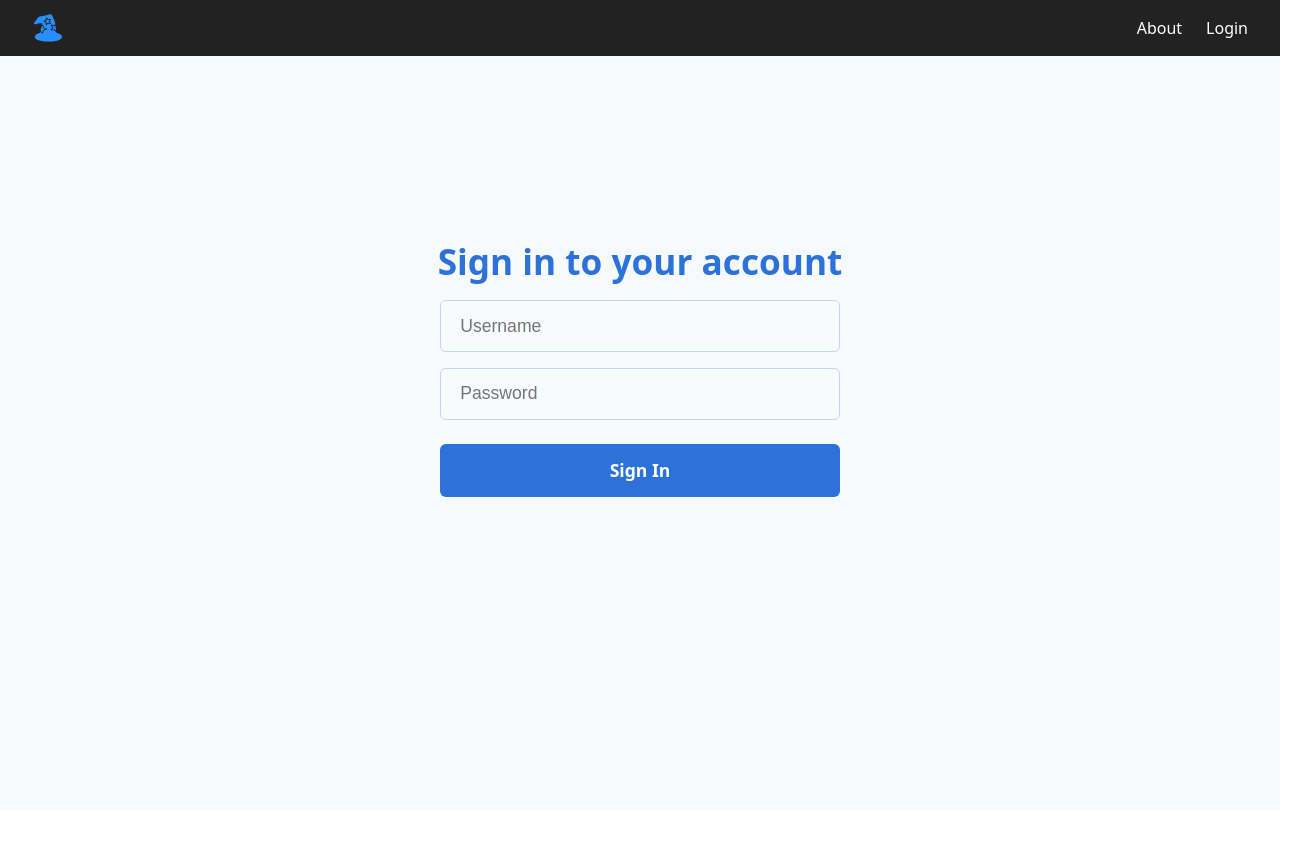
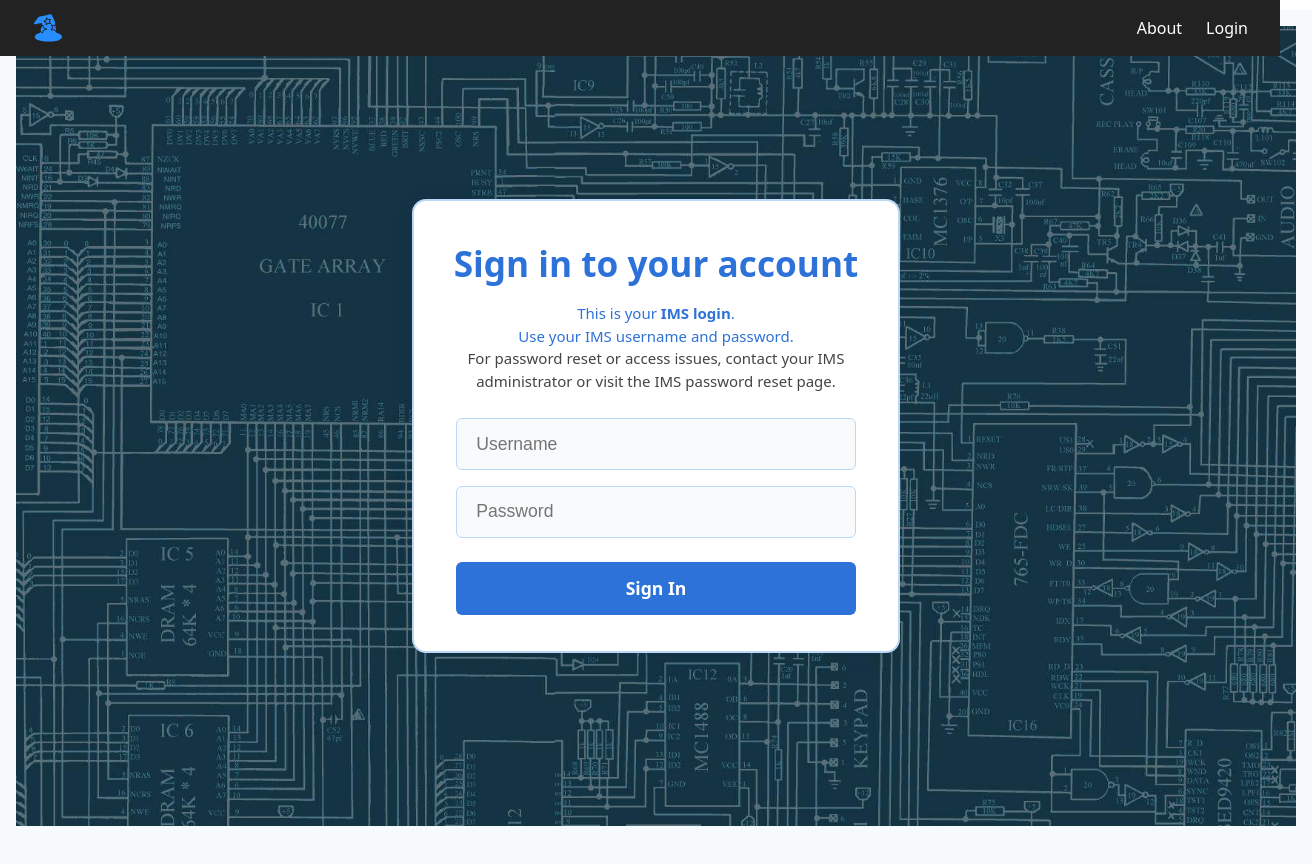
Before and after one commit to Bharath-Yelamali/Catalog-Feature, a React (Vite) app: page / in a window 1280 px wide. Both pictures are taken after a click on the link "Login". Shown: the top 864 px of the page, 1312 px wide, since content can reach past the window. Before the commit the page ends 810 px from the top, so only its background shows below. Built offline with nearby package versions, Linux system fonts and the light colour scheme.

Commit message:
created surplus field

```diff
--- a/src/App.css
+++ b/src/App.css
@@ -664,6 +664,29 @@ body {
   text-align: center;
 }
 
+.centralized-login-box {
+  background: #fff;
+  border: 2px solid #bcd6f7;
+  border-radius: 14px;
+  box-shadow: 0 4px 24px rgba(44, 62, 80, 0.08);
+  padding: 36px 32px 28px 32px;
+  max-width: 420px;
+  margin: 0 auto;
+  display: flex;
+  flex-direction: column;
+  align-items: center;
+  justify-content: center;
+}
+
+.centralized-login-bg {
+  min-height: 100vh;
+  width: 100vw;
+  background: #f5f8fc url('/images/banner-bg.jpg') center center/cover no-repeat;
+  display: flex;
+  align-items: center; /* Center vertically */
+  justify-content: center; /* Center horizontally */
+}
+
 .homepage-banner {
   width: 100vw;
   min-height: 340px;
--- a/src/App.jsx
+++ b/src/App.jsx
@@ -383,6 +383,7 @@ function App() {
                 setQuantities={setQuantities}
                 search={lastSearch}
                 setPage={page => setPage(page)}
+                isAdmin={isAdmin}
               />
             </>
           )}
--- a/src/components/HomePage.jsx
+++ b/src/components/HomePage.jsx
@@ -46,7 +46,7 @@ const HomePage = ({ setPage, setSearch, handleSearch, accessToken, setJustSearch
       {/* About Section */}
       <section className="homepage-about-section">
         <div className="homepage-about-container">
-          <h2>Welcome to the Procurement Catalog</h2>
+          <h2>Welcome to the Inventory Catalog</h2>
           <p>
             This site is your one-stop platform for searching, requesting, and tracking hardware parts and procurement orders across your organization. Whether you need to find a specific component, submit a new purchase request, or follow the status of your order through the procurement workflow, this catalog makes the process simple and transparent.
           </p>
--- a/src/components/LoginPage.jsx
+++ b/src/components/LoginPage.jsx
@@ -50,6 +50,11 @@ const LoginPage = ({ setPage, setAccessToken, setUsername, handleLoginSuccess })
     <div className="centralized-login-bg">
       <div className="centralized-login-box">
         <div className="login-title">Sign in to your account</div>
+        <div className="login-info" style={{marginBottom: 18, color: '#2d72d9', fontSize: 15, textAlign: 'center'}}>
+          This is your <b>IMS login</b>.<br/>
+          Use your IMS username and password.<br/>
+          <span style={{color:'#444'}}>For password reset or access issues, contact your IMS administrator or visit the IMS password reset page.</span>
+        </div>
         <form className="login-form" onSubmit={handleSubmit}>
           <div className="login-form-row">
             <input
--- a/src/components/PartsTable.jsx
+++ b/src/components/PartsTable.jsx
@@ -1,6 +1,6 @@
 import { useState, useEffect } from 'react';
 
-function PartsTable({ results, selected, setSelected, quantities, setQuantities, search = '', setPage }) {
+function PartsTable({ results, selected, setSelected, quantities, setQuantities, search = '', setPage, isAdmin }) {
   const [expandedValue, setExpandedValue] = useState(null);
   const [expandedLabel, setExpandedLabel] = useState('');
   // Remove old selected/quantity logic for flat parts
@@ -151,7 +151,7 @@ function PartsTable({ results, selected, setSelected, quantities, setQuantities,
         <div className="search-results-empty">No parts found.</div>
       ) : (
         <>
-          <div className="search-result-item search-result-header" style={{ display: 'grid', gridTemplateColumns: '40px 80px 40px 1fr 1fr 1fr 1.2fr 1.2fr 1.2fr 2fr', minWidth: 0 }}>
+          <div className="search-result-item search-result-header" style={{ display: 'grid', gridTemplateColumns: '40px 80px 40px 1fr 1fr 1fr 1fr 1.2fr 1.2fr 1.2fr 2fr', minWidth: 0 }}>
             <div className="search-result-field">
               <input
                 type="checkbox"
@@ -165,6 +165,7 @@ function PartsTable({ results, selected, setSelected, quantities, setQuantities,
             <div className="search-result-field">Total</div>
             <div className="search-result-field">In Use</div>
             <div className="search-result-field">Spare</div>
+            <div className="search-result-field">Surplus</div>
             <div className="search-result-field">Inventory Item Number</div>
             <div className="search-result-field">Manufactur Part #</div>
             <div className="search-result-field">Manufacturer Name</div>
@@ -172,10 +173,19 @@ function PartsTable({ results, selected, setSelected, quantities, setQuantities,
           </div>
           {displayGroups.map(group => {
             const part = group.instances[0];
-            const hasMultiple = group.instances.length > 1;
+            // If spare_value is null, treat it as 0
+            const spareThreshold = part.spare_value == null ? 0 : part.spare_value;
+            const total = part.total == null ? 0 : part.total;
+            const inUse = part.inUse == null ? 0 : part.inUse;
+            // General inventory amount
+            const generalInventoryAmount = total - inUse;
+            // Spare is required spare
+            const spare = Math.ceil(spareThreshold * inUse);
+            // Surplus is general inventory minus spare
+            const surplus = generalInventoryAmount - spare;
             return (
               <div key={group.itemNumber}>
-                <div className="search-result-item" style={{ display: 'grid', gridTemplateColumns: '40px 80px 40px 1fr 1fr 1fr 1.2fr 1.2fr 1.2fr 2fr', minWidth: 0 }}>
+                <div className="search-result-item" style={{ display: 'grid', gridTemplateColumns: '40px 80px 40px 1fr 1fr 1fr 1fr 1.2fr 1.2fr 1.2fr 2fr', minWidth: 0 }}>
                   <div className="search-result-field">
                     <input
                       type="checkbox"
@@ -210,7 +220,13 @@ function PartsTable({ results, selected, setSelected, quantities, setQuantities,
                   </div>
                   <div className="search-result-field">{truncate(part.total?.toString()) ?? 'N/A'}</div>
                   <div className="search-result-field">{truncate(part.inUse?.toString()) ?? 'N/A'}</div>
-                  <div className="search-result-field">{truncate(part.spare?.toString()) ?? 'N/A'}</div>
+                  <div className="search-result-field">{truncate(spare.toString())}</div>
+                  <div className="search-result-field" style={{
+                    color: surplus > 0 ? '#228B22' : undefined,
+                    fontWeight: surplus > 0 ? 700 : undefined,
+                  }}>
+                    {truncate(surplus.toString())}
+                  </div>
                   <div className="search-result-field" onClick={() => handleCellClick('Inventory Item Number', part.m_inventory_item?.item_number)} style={{ cursor: part.m_inventory_item?.item_number && part.m_inventory_item.item_number.length > 20 ? 'pointer' : 'default' }}>{highlightMatch(truncate(part.m_inventory_item?.item_number), search) || 'N/A'}</div>
                   <div className="search-result-field" onClick={() => handleCellClick('Manufacturer Part #', part.m_mfg_part_number)} style={{ cursor: part.m_mfg_part_number && part.m_mfg_part_number.length > 20 ? 'pointer' : 'default' }}>{highlightMatch(truncate(part.m_mfg_part_number), search) || 'N/A'}</div>
                   <div className="search-result-field" onClick={() => handleCellClick('Manufacturer Name', part.m_mfg_name)} style={{ cursor: part.m_mfg_name && part.m_mfg_name.length > 20 ? 'pointer' : 'default' }}>{highlightMatch(truncate(part.m_mfg_name), search) || 'N/A'}</div>
@@ -240,6 +256,29 @@ function PartsTable({ results, selected, setSelected, quantities, setQuantities,
                       >
                         General Inventory?
                       </button>
+                      {isAdmin && (
+                        <span style={{marginLeft: 24, fontWeight: 400, fontSize: 16, color: '#2d6a4f', display: 'flex', alignItems: 'center', gap: 8}}>
+                          Spare Threshold for this item:
+                          <input
+                            type="number"
+                            min="0"
+                            max="1"
+                            step="0.01"
+                            value={group.instances[0]?.spare_value == null ? 0 : group.instances[0].spare_value}
+                            onChange={e => {
+                              const newValue = parseFloat(e.target.value);
+                              // Update spare_value for all instances in this group
+                              group.instances.forEach(instance => {
+                                instance.spare_value = isNaN(newValue) ? 0 : newValue;
+                              });
+                              // Force re-render
+                              setSelected(selected => ({ ...selected }));
+                            }}
+                            style={{ width: 60, marginLeft: 6, fontWeight: 600, color: '#2d6a4f', border: '1px solid #bcd6f7', borderRadius: 4, padding: '2px 6px', background: '#f8fafc' }}
+                            aria-label="Edit spare threshold for this item"
+                          />
+                        </span>
+                      )}
                     </div>
                     <div style={{ display: 'grid', gridTemplateColumns: '2fr 2fr 1fr 1fr 2fr 2fr', gap: 8, fontWeight: 'bold', marginBottom: 4 }}>
                       <div>Instance ID</div>
```
Also changed, not shown: 1 other file (tests, documents, lock files or other folders).
